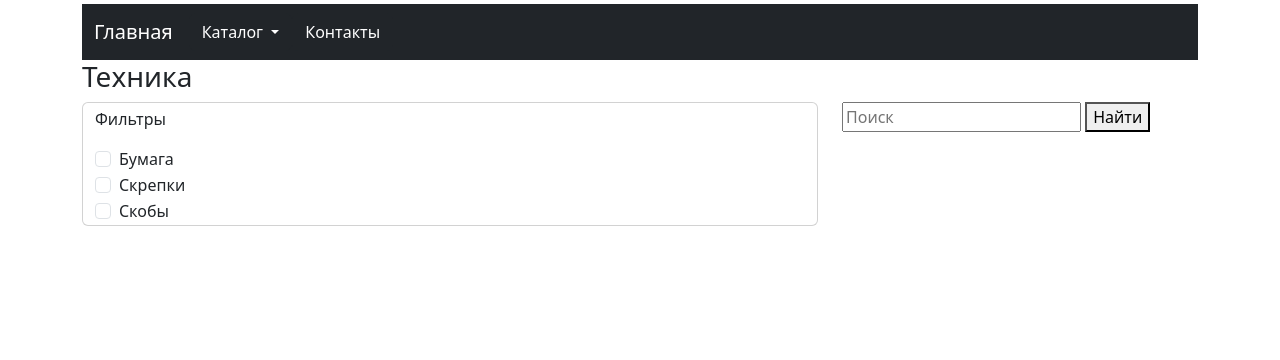
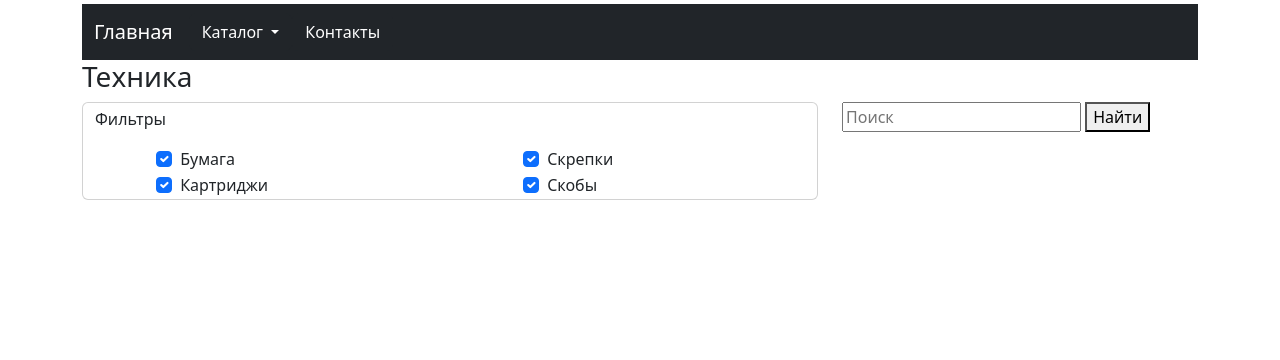
Before and after one commit to AlexandrBxbrxv/dz_19_2, a Django app: page /equipment in a window 1280 px wide. Shown: the top 360 px of the page. Run offline with Django 5.2, Linux system fonts and the light colour scheme; data comes from the database, SQL or seed files in the repository.

Commit message:
+ фильтры для страницы расходники

```diff
--- a/catalog/templates/catalog/includes/inc_catalog_filter.html
+++ b/catalog/templates/catalog/includes/inc_catalog_filter.html
@@ -1,23 +1,35 @@
 <div class="container mt-1">
+  <form method="post">
+    {% csrf_token %}
     <div class="row">
       <div class="container col-8">
         <div class="card">
           <div class="container mt-1">
             <p>Фильтры</p>
+            <div class="row">
+              <div class="container col-4">
                 <div class="form-check">
-              <input class="form-check-input" type="checkbox" value="" name="paper_check">
+                  <input class="form-check-input" type="checkbox" value=1 name="consumables_check" checked="checked">
                   <label class="form-check-label">
                     Бумага
                   </label>
                 </div>
                 <div class="form-check">
-              <input class="form-check-input" type="checkbox" value="" name="paper_clips_check">
+                  <input class="form-check-input" type="checkbox" value=3 name="consumables_check" checked="checked">
+                  <label class="form-check-label">
+                    Картриджи
+                  </label>
+                </div>
+              </div>
+              <div class="container col-4">
+                <div class="form-check">
+                  <input class="form-check-input" type="checkbox" value=4 name="consumables_check" checked="checked">
                   <label class="form-check-label">
                     Скрепки
                   </label>
                 </div>
                 <div class="form-check">
-              <input class="form-check-input" type="checkbox" value="" name="staples_check">
+                  <input class="form-check-input" type="checkbox" value=2 name="consumables_check" checked="checked">
                   <label class="form-check-label">
                     Скобы
                   </label>
@@ -25,13 +37,13 @@
               </div>
             </div>
           </div>
+        </div>
+      </div>
 
       <div class="container col-4">
-        <form method="post">
-          {% csrf_token %}
-          <input type="text" placeholder="Поиск">
+        <input type="text" name="search_field" placeholder="Поиск">
         <button type="submit">Найти</button>
+      </div>
+    </div>
   </form>
 </div>
-  </div>
-</div>
--- a/catalog/views.py
+++ b/catalog/views.py
@@ -24,6 +24,11 @@ def contacts(request):
 
 def consumables(request):
     consumable_list = Product.objects.exclude(category=5)  # Исключая категорию принтеры
+    if request.method == "POST":
+        check_box_list = request.POST.getlist('consumables_check')
+        search_field = request.POST.get('search_field')
+        consumable_list = Product.objects.exclude(category=5).filter(name__icontains=search_field, category__in=check_box_list)
+
     context = {
         'consumables': consumable_list,
         'page_name': 'Расходники'
```
Lines whose indentation alone changed are shown as unchanged.
